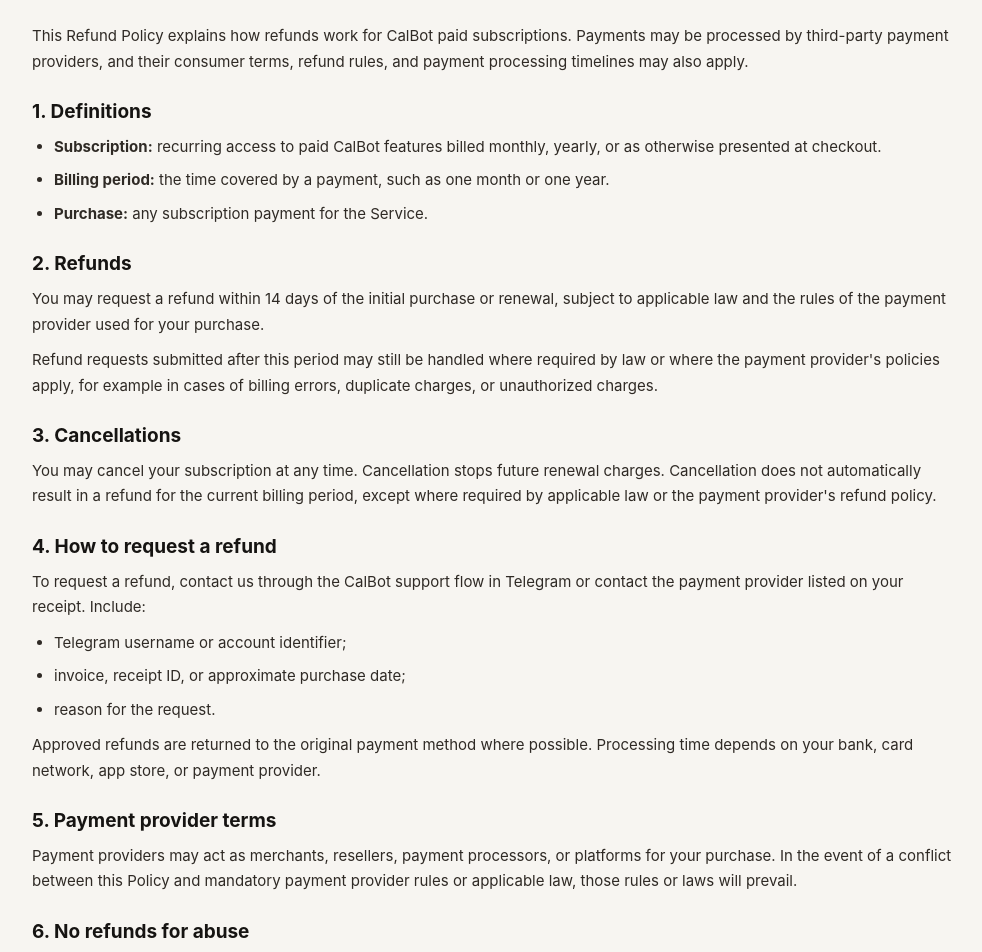
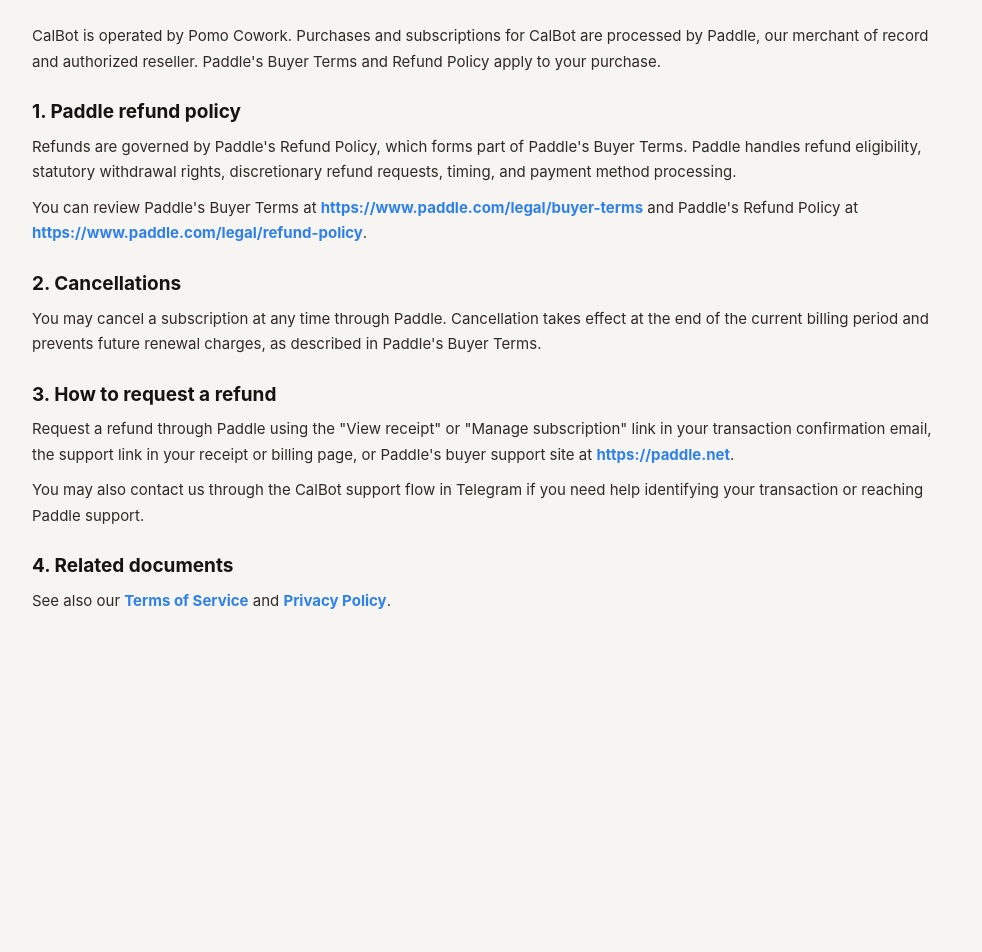
Before and after one commit to thth13/calbot-web, a Next.js app: page /refund in a window 1280 px wide. Shown: the part 220-1172 px from the top of the page, without its empty margins (148-1130 px from the left). After the commit the page ends 922 px from the top, so only its background shows below. Built offline with nearby package versions, Linux system fonts and the light colour scheme.

Commit message:
fix policy

```diff
--- a/app/refund/page.tsx
+++ b/app/refund/page.tsx
@@ -3,7 +3,7 @@
 
 export const metadata: Metadata = {
   title: "Refund Policy - CalBot",
-  description: "Refund Policy for CalBot subscriptions."
+  description: "Refund Policy for CalBot subscriptions processed by Paddle."
 };
 
 export default function RefundPolicyPage() {
@@ -31,101 +31,58 @@
 
         <section>
           <p>
-            This Refund Policy explains how refunds work for CalBot paid subscriptions.
-            Payments may be processed by third-party payment providers, and their
-            consumer terms, refund rules, and payment processing timelines may also
-            apply.
+            CalBot is operated by Pomo Cowork. Purchases and subscriptions for CalBot
+            are processed by Paddle, our merchant of record and authorized reseller.
+            Paddle&apos;s Buyer Terms and Refund Policy apply to your purchase.
           </p>
 
           <div>
-            <h2>1. Definitions</h2>
-            <ul>
-              <li>
-                <strong>Subscription:</strong> recurring access to paid CalBot features
-                billed monthly, yearly, or as otherwise presented at checkout.
-              </li>
-              <li>
-                <strong>Billing period:</strong> the time covered by a payment, such as
-                one month or one year.
-              </li>
-              <li>
-                <strong>Purchase:</strong> any subscription payment for the Service.
-              </li>
-            </ul>
-          </div>
-
-          <div>
-            <h2>2. Refunds</h2>
+            <h2>1. Paddle refund policy</h2>
             <p>
-              You may request a refund within 14 days of the initial purchase or
-              renewal, subject to applicable law and the rules of the payment provider
-              used for your purchase.
+              Refunds are governed by Paddle&apos;s Refund Policy, which forms part of
+              Paddle&apos;s Buyer Terms. Paddle handles refund eligibility, statutory
+              withdrawal rights, discretionary refund requests, timing, and payment
+              method processing.
             </p>
             <p>
-              Refund requests submitted after this period may still be handled where
-              required by law or where the payment provider&apos;s policies apply, for
-              example in cases of billing errors, duplicate charges, or unauthorized
-              charges.
+              You can review Paddle&apos;s Buyer Terms at{" "}
+              <a href="https://www.paddle.com/legal/buyer-terms">
+                https://www.paddle.com/legal/buyer-terms
+              </a>{" "}
+              and Paddle&apos;s Refund Policy at{" "}
+              <a href="https://www.paddle.com/legal/refund-policy">
+                https://www.paddle.com/legal/refund-policy
+              </a>
+              .
             </p>
           </div>
 
           <div>
-            <h2>3. Cancellations</h2>
+            <h2>2. Cancellations</h2>
             <p>
-              You may cancel your subscription at any time. Cancellation stops future
-              renewal charges. Cancellation does not automatically result in a refund
-              for the current billing period, except where required by applicable law or
-              the payment provider&apos;s refund policy.
+              You may cancel a subscription at any time through Paddle. Cancellation
+              takes effect at the end of the current billing period and prevents future
+              renewal charges, as described in Paddle&apos;s Buyer Terms.
             </p>
           </div>
 
           <div>
-            <h2>4. How to request a refund</h2>
+            <h2>3. How to request a refund</h2>
             <p>
-              To request a refund, contact us through the CalBot support flow in
-              Telegram or contact the payment provider listed on your receipt. Include:
+              Request a refund through Paddle using the &quot;View receipt&quot; or
+              &quot;Manage subscription&quot; link in your transaction confirmation email, the
+              support link in your receipt or billing page, or Paddle&apos;s buyer support
+              site at{" "}
+              <a href="https://paddle.net">https://paddle.net</a>.
             </p>
-            <ul>
-              <li>Telegram username or account identifier;</li>
-              <li>invoice, receipt ID, or approximate purchase date;</li>
-              <li>reason for the request.</li>
-            </ul>
             <p>
-              Approved refunds are returned to the original payment method where
-              possible. Processing time depends on your bank, card network, app store,
-              or payment provider.
+              You may also contact us through the CalBot support flow in Telegram if
+              you need help identifying your transaction or reaching Paddle support.
             </p>
           </div>
 
           <div>
-            <h2>5. Payment provider terms</h2>
-            <p>
-              Payment providers may act as merchants, resellers, payment processors, or
-              platforms for your purchase. In the event of a conflict between this
-              Policy and mandatory payment provider rules or applicable law, those rules
-              or laws will prevail.
-            </p>
-          </div>
-
-          <div>
-            <h2>6. No refunds for abuse</h2>
-            <p>
-              We may refuse refund requests connected to fraud, abuse, violation of our
-              Terms, chargeback misuse, or attempts to obtain repeated paid access
-              without payment, except where a refund is required by law.
-            </p>
-          </div>
-
-          <div>
-            <h2>7. Changes to this Policy</h2>
-            <p>
-              We may update this Policy from time to time. The effective date above
-              indicates the latest version.
-            </p>
-          </div>
-
-          <div>
-            <h2>8. Related documents</h2>
+            <h2>4. Related documents</h2>
             <p>
               See also our <Link href="/terms">Terms of Service</Link> and{" "}
               <Link href="/privacy">Privacy Policy</Link>.
```
Also changed, not shown: app/privacy/page.tsx (+4 -4 lines), app/terms/page.tsx (+11 -8 lines).
